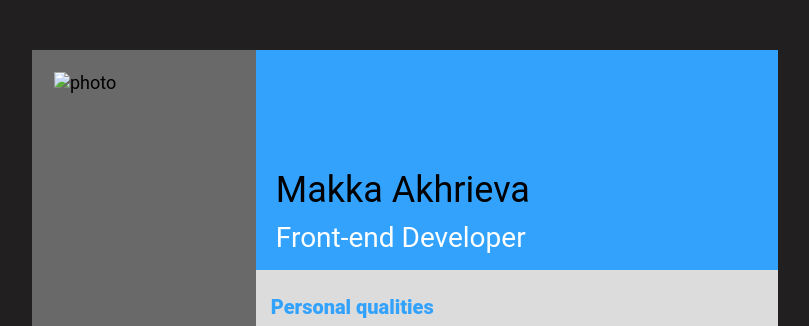
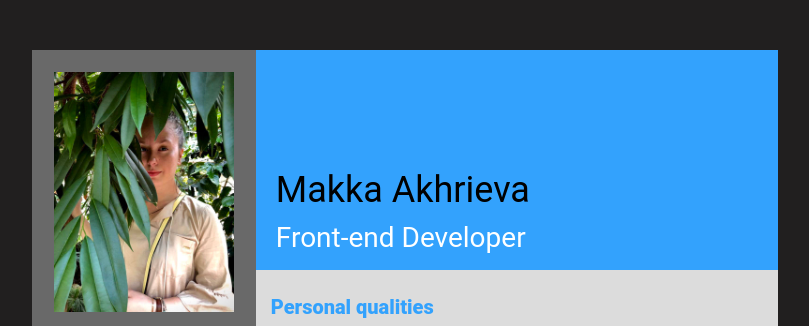
Before and after one commit to MakkaAkhrieva/rsschool-cv, a plain HTML site: page index.html in a window 1280 px wide. Shown: the top 326 px of the page, without its empty margins (235-1044 px from the left). Drawn offline with Linux system fonts and the light colour scheme.

Commit message:
feat: update file

```diff
--- a/index.html
+++ b/index.html
@@ -15,7 +15,7 @@
             <!--Left Section-->
             <div class="left">
                 <div class="profile-pic">
-                 <img src="img/photo_2021-03-08_21-00-46.jpg" alt="photo">
+                 <img src="photo_2021-03-08_21-00-46.jpg" alt="photo">
                 </div>
 
                  <div class="section-container">
```
